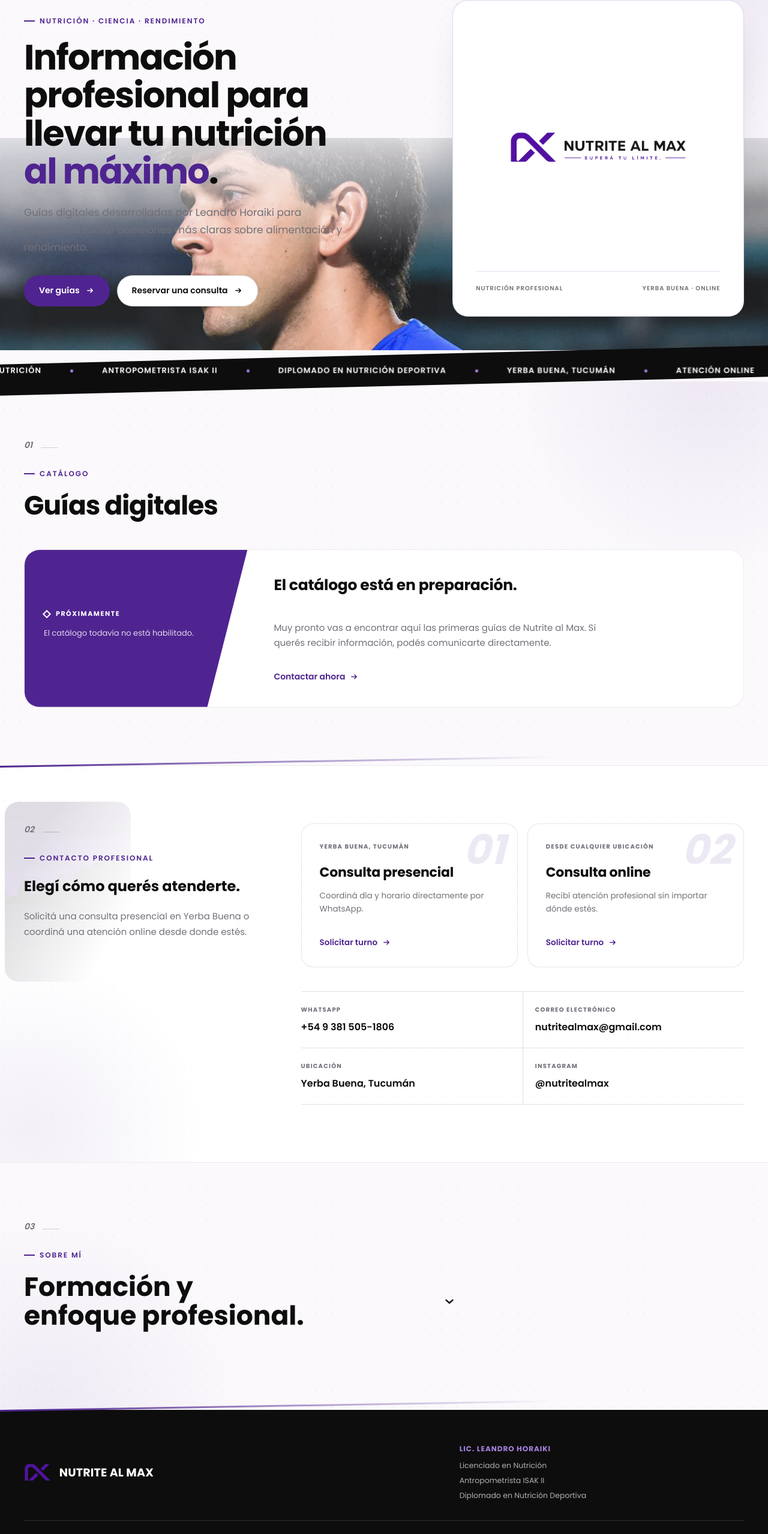
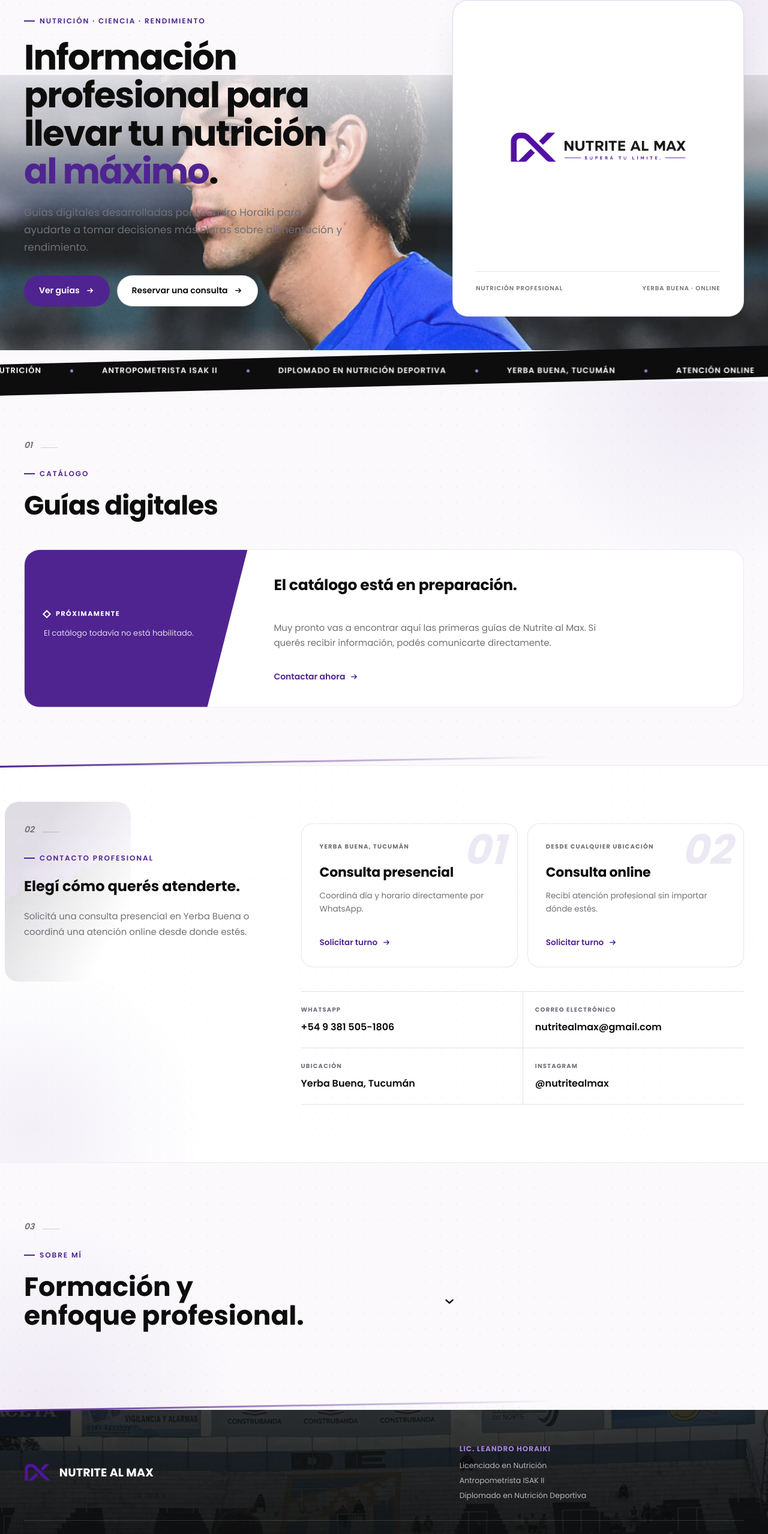
Before and after one commit to leandrohoraiki/nutrite-al-max, a Next.js app: page / in a window 1280 px wide. Shown: the part 157-2715 px from the top of the page at 60% size. Built offline with nearby package versions, Linux system fonts and the light colour scheme.

Commit message:
Update footer and hero styles

```diff
--- a/app/globals.css
+++ b/app/globals.css
@@ -197,7 +197,7 @@ section {
   left: 0;
   right: 0;
   bottom: -8%;
-  height: 62%;
+  height: 78%;
   z-index: 0;
   overflow: hidden;
   pointer-events: none;
@@ -209,7 +209,7 @@ section {
   margin-left: -2%;
   margin-top: -2%;
   object-fit: cover;
-  object-position: center 32%;
+  object-position: center 42%;
   opacity: 0.9;
   -webkit-mask-image: linear-gradient(
     to bottom,
@@ -837,7 +837,17 @@ section {
 
 /* footer */
 .nam-footer {
-  background: var(--ink);
+  background-color: var(--ink);
+  background-image: linear-gradient(
+      180deg,
+      rgba(13, 13, 13, 0.8) 0%,
+      rgba(13, 13, 13, 0.88) 45%,
+      rgba(13, 13, 13, 0.95) 100%
+    ),
+    url("/nutrite-al-max-footer.webp");
+  background-size: cover;
+  background-position: center 34%;
+  background-repeat: no-repeat;
   color: #fff;
   padding-block: 56px 24px;
 }
```
